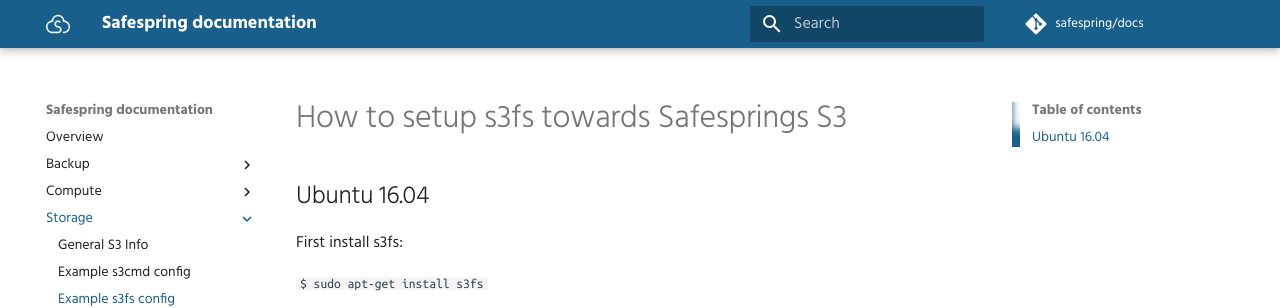
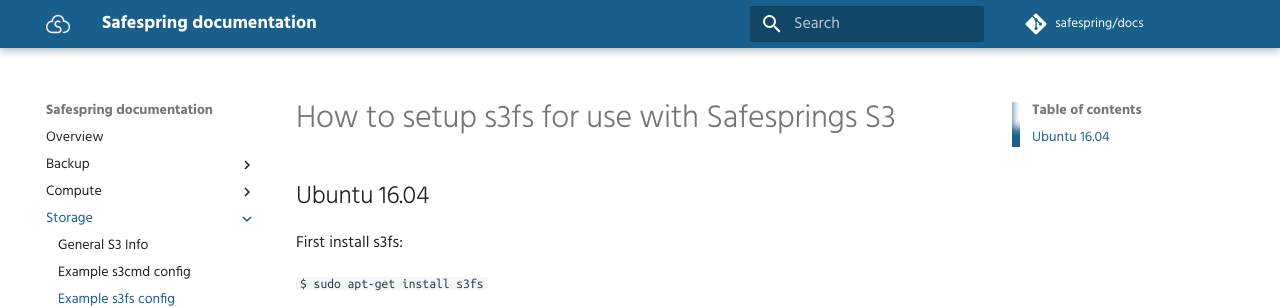
Before and after one commit to safespring/docs, an MkDocs documentation site: the page built from content/storage/s3fs.md, in a window 1280 px wide. Shown: the top 308 px of the page. Built offline with MkDocs 1.6.1 and Material for MkDocs 9.7.7, drawn with Linux system fonts in a browser that asks for light colours; comment, search, counter and statistics services are not loaded; old or Windows-style settings are respelled for this version of MkDocs.

Commit message:
Fix swenglish

```diff
--- a/content/storage/s3fs.md
+++ b/content/storage/s3fs.md
@@ -1,4 +1,4 @@
-# How to setup s3fs towards Safesprings S3
+# How to setup s3fs for use with Safesprings S3
 
 ## Ubuntu 16.04
 
```
